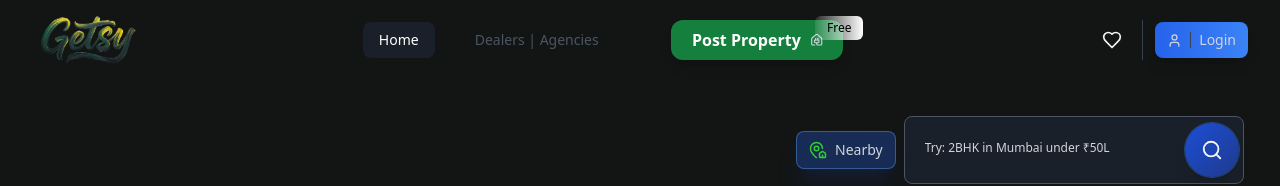
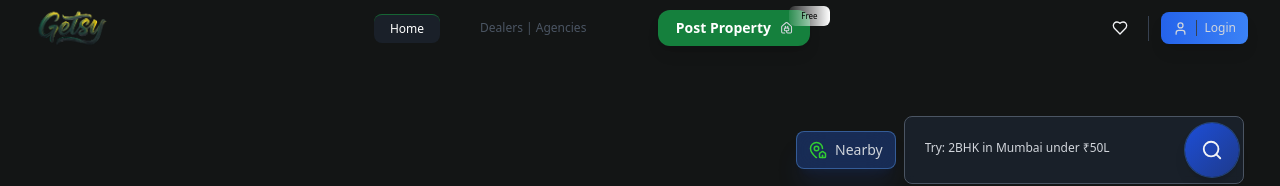
Before and after one commit to AnshSingh2529/Getsy-src-code, a React (Vite) app in the folder client/: page / in a window 1280 px wide. Shown: the top 186 px of the page. Built offline with nearby package versions, Linux system fonts and the light colour scheme; no server answers.

Commit message:
Update Navbar styles for improved UI; adjust active text colors, link sizes, and button dimensions

```diff
--- a/client/src/components/header/Navbar.jsx
+++ b/client/src/components/header/Navbar.jsx
@@ -67,7 +67,7 @@ function Navbar({ toggleDrawer }) {
         logoFilter: "brightness-0 invert",
         textColor: "text-gray-300",
         textHoverColor: "hover:text-white",
-        activeTextColor: "bg-gray-800/50 text-white",
+        activeTextColor: "bg-gray-800/50 text-white border-t border-green-800",
         heartColor: "text-gray-100 hover:text-red-900",
         dividerColor: "bg-gray-700",
         loginButtonBg:
@@ -99,7 +99,7 @@ function Navbar({ toggleDrawer }) {
       logoFilter: "brightness-100",
       textColor: "text-gray-600",
       textHoverColor: "hover:text-gray-400",
-      activeTextColor: "bg-gray-800/60 text-white shadow-2xl",
+      activeTextColor: "bg-gray-800/60 text-white shadow-2xl border-t border-green-800",
       heartColor: "text-gray-100 hover:text-red-900",
       dividerColor: "bg-gray-700",
       loginButtonBg:
@@ -135,7 +135,7 @@ function Navbar({ toggleDrawer }) {
     navigate("user-profile");
   };
 
-  const navLinkClasses = `text-sm font-normal transition-all duration-400 ease-in-out rounded-lg px-4 py-2 shadow-none ${theme.textColor} ${theme.textHoverColor}`;
+  const navLinkClasses = `text-xs font-normal transition-all duration-400 ease-in-out rounded-lg px-4 py-1.5 shadow-none ${theme.textColor} ${theme.textHoverColor}`;
 
   const getActiveLinkStyle = (isActive) => {
     if (isActive) {
@@ -160,12 +160,12 @@ function Navbar({ toggleDrawer }) {
         className={`fixed z-50 top-0 w-full transition-all duration-500 ${theme.navbarBg}`}
       >
         {/* Desktop and Tablet Navigation */}
-        <div className="h-18 sm:h-14 md:h-16 lg:h-20 px-5 sm:px-4 lg:px-6 xl:px-8 flex items-center justify-between py-4">
+        <div className="h-14 sm:h-14 md:h-14 lg:h-14 px-5 sm:px-4 lg:px-6 xl:px-8 flex items-center justify-between py-4">
           {/* Left Section - Logo */}
           <motion.img
             src="../src/assets/images/web-logo.png"
             alt="logo"
-            className={`cursor-pointer w-28 h-auto sm:w-20 md:w-24 lg:w-28 transition-all duration-500`}
+            className={`cursor-pointer w-20 h-auto sm:w-20 md:w-24 lg:w-20 transition-all duration-500`}
             style={{ filter: theme.logoFilter }}
             whileHover={{ scale: 1.05 }}
             whileTap={{ scale: 0.95 }}
@@ -206,13 +206,13 @@ function Navbar({ toggleDrawer }) {
                 <motion.button
                   whileTap={{ scale: 0.92 }}
                   onClick={handlePostProperty}
-                  className={` flex items-center px-5 py-3 sm:py-2 rounded-xl font-semibold text-sm sm:text-base transition-all duration-300 ${theme.postPropertyBtn}`}
+                  className={` flex items-center px-4 py-2 sm:py-2 rounded-xl font-semibold text-xs sm:text-sm transition-all duration-300 ${theme.postPropertyBtn}`}
                 >
                   <span className="hidden xl:inline w-full">Post Property</span>
                   <span className="xl:hidden">Post</span>
                   <LucideHousePlug className="size-4 text-gray-300 ml-1 xl:ml-2" />
                 </motion.button>
-                <div className="absolute top-1 right-3 text-black bg-gradient-to-r from-white/10 to-white px-3 py-1 bg-transparent rounded-md font-medium text-xs">
+                <div className="absolute top-1 right-3 text-black bg-gradient-to-r from-white/10 to-white px-3 py-1 bg-transparent rounded-md font-medium text-[8px]">
                   Free
                 </div>
               </div>
@@ -227,7 +227,7 @@ function Navbar({ toggleDrawer }) {
               onClick={() => navigate("/wishlist")}
               className="cursor-pointer p-1 sm:p-2 transition-colors duration-300 font-mono"
             >
-              <Heart className={`size-4 sm:size-5  ${theme.heartColor}`} />
+              <Heart className={`size-4  ${theme.heartColor}`} />
             </motion.div>
 
             {/* Post Property Button - Mobile only */}
@@ -244,7 +244,7 @@ function Navbar({ toggleDrawer }) {
 
             {/* Divider - Hidden on mobile */}
             <div
-              className={`lg:block w-[1px] h-[40px] transition-colors duration-300 ${theme.dividerColor}`}
+              className={`lg:block w-[1px] h-[25px] transition-colors duration-300 ${theme.dividerColor}`}
             ></div>
 
             {/* Desktop Login Button - Hidden on smaller screens */}
@@ -258,7 +258,7 @@ function Navbar({ toggleDrawer }) {
                 <div
                   className={`h-3 lg:h-4 w-[1px] transition-colors duration-300 ${theme.loginButtonDivider}`}
                 ></div>
-                <span className="text-xs lg:text-sm">Login</span>
+                <span className="text-xs">Login</span>
               </motion.button>
             ) : (
               <motion.button
--- a/client/src/pages/AgencyDealerPropertyPage/HireDealerAgenciesModal.jsx
+++ b/client/src/pages/AgencyDealerPropertyPage/HireDealerAgenciesModal.jsx
@@ -149,7 +149,7 @@ function HireDealerAgenciesModal() {
         ${
           propertyType === type
             ? "bg-gray-800/80 text-white shadow-sm"
-            : "text-indigo-300/40 hover:bg-indigo-500/10"
+            : "text-indigo-300/60 hover:bg-indigo-500/10"
         }
       `}
                   >
```
